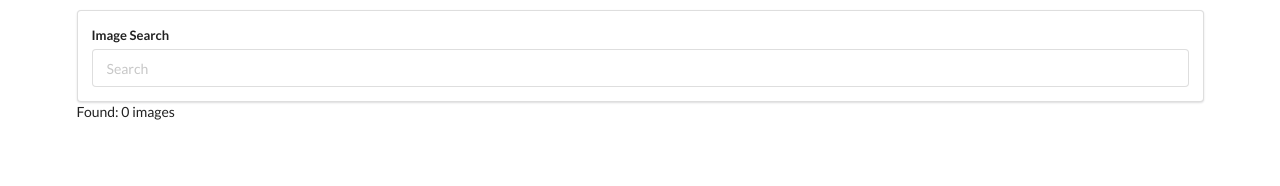
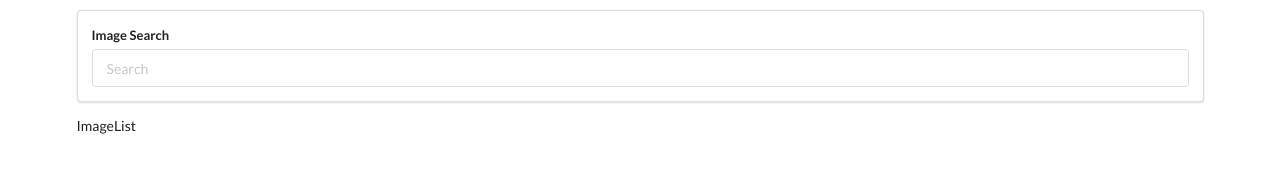
Before and after one commit to kshahzeb1994/Photo-Gallery, a React (Create React App) app: page / in a window 1280 px wide. Shown: the top 186 px of the page. Built offline with nearby package versions, Linux system fonts and the light colour scheme.

Commit message:
Basic image-list component added.

```diff
--- a/src/components/App.js
+++ b/src/components/App.js
@@ -1,6 +1,7 @@
 import React from 'react';
 import unsplash from '../api/unsplash'
 import SearchBar from './SearchBar';
+import ImageList from './ImageList';
 
 class App extends React.Component {
   state = { images: [] };
@@ -17,7 +18,7 @@
     return (
       <div className="ui container" style={{ marginTop: '10px'}}>
         <SearchBar onSubmit={this.onSearchSubmit} />
-        Found: {this.state.images.length} images
+        <ImageList />
       </div>
     );
   }
--- /dev/null
+++ b/src/components/ImageList.js
@@ -0,0 +1,7 @@
+import React from 'react';
+
+const ImageList = () => {
+  return <div>ImageList</div>
+};
+
+export default ImageList;
```
